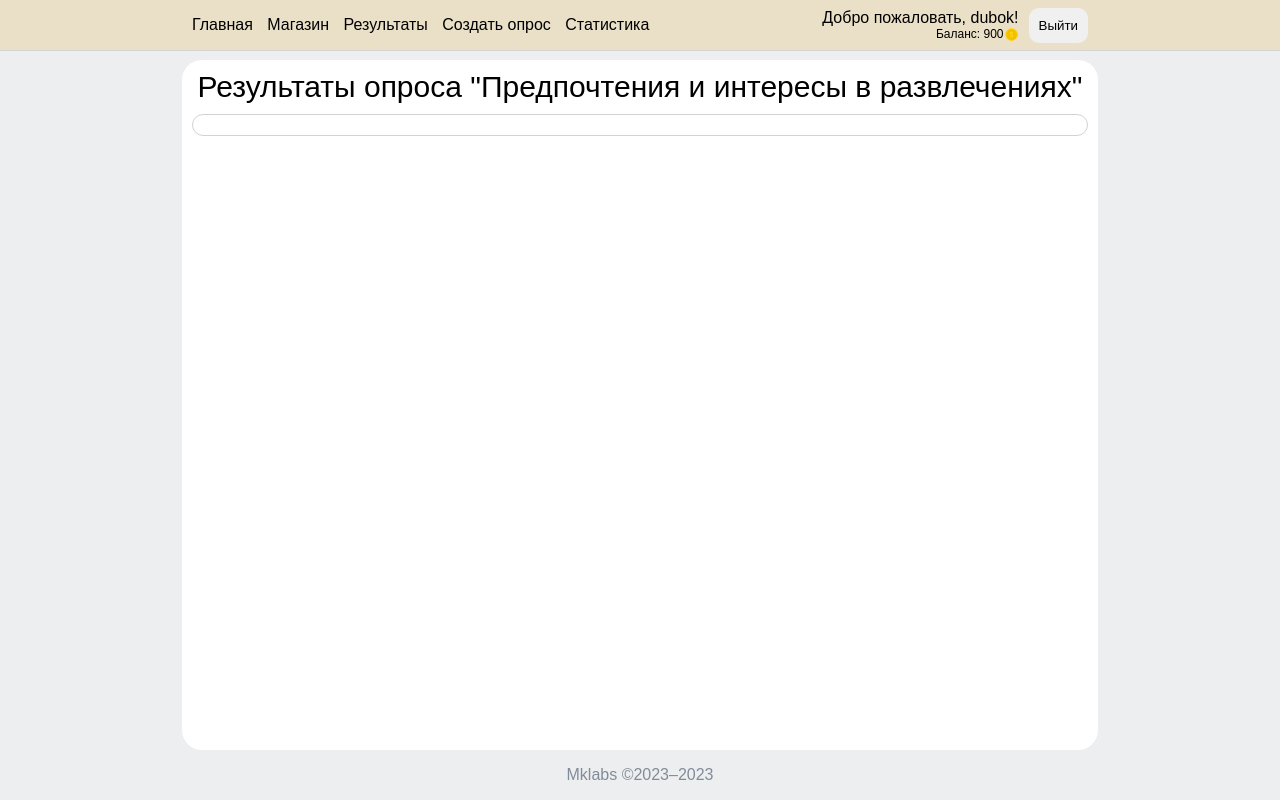
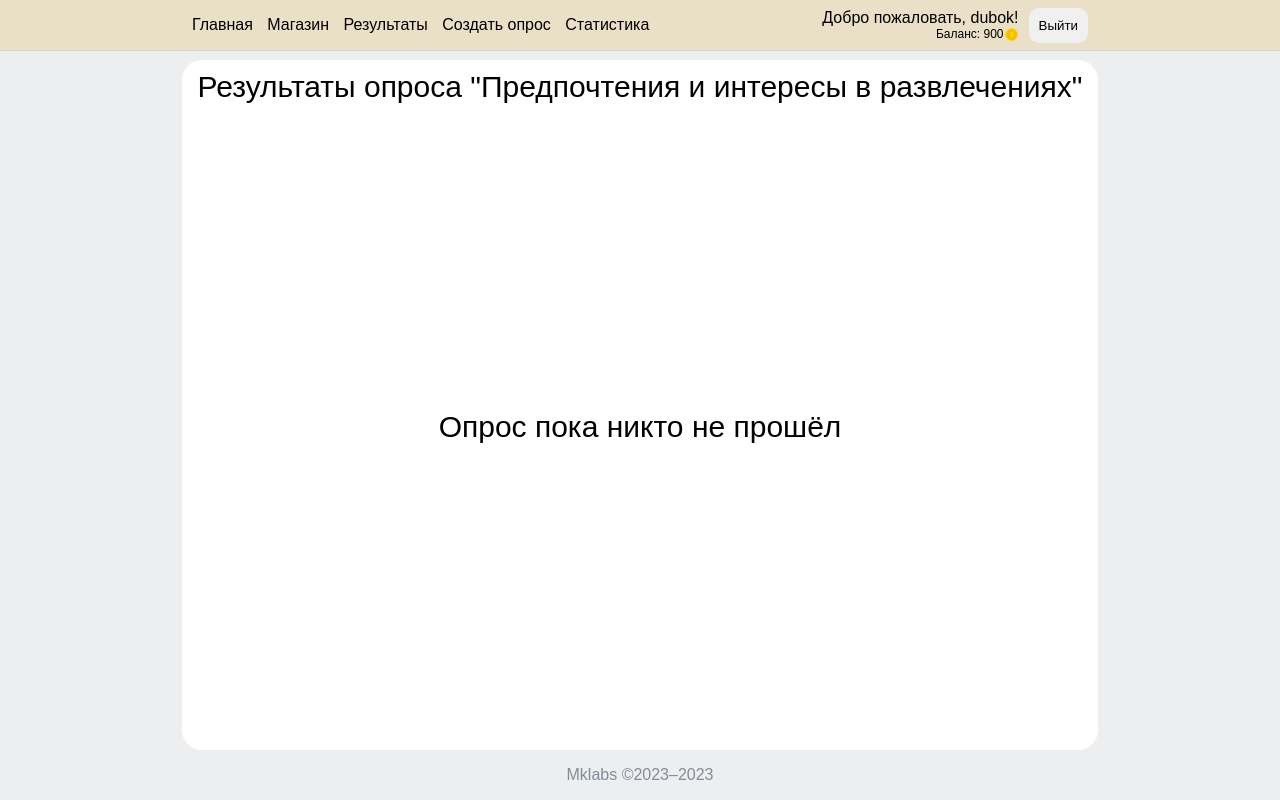
Before and after one commit to Magikman008/Survey-App, a Django app: page /survey_results/1/ in a window 1280 px wide. Run offline with Django 4.2, Linux system fonts and the light colour scheme; a user stored in the database is signed in; data comes from the database, SQL or seed files in the repository; both versions use the stored data as it was after the commit.

Commit message:
Some dbs

```diff
--- a/static/css/main.css
+++ b/static/css/main.css
@@ -7,7 +7,7 @@
 
 
 body {
-    font-family: Arial, Verdana, sans !important;
+    font-family: Arial, Verdana, sans-serif !important;
     margin: 0;
     padding: 0;
 
@@ -59,8 +59,8 @@ img {
 }
 
 nav {
+    min-width: 750px;
     width: 70%;
-    min-width: 300px;
     display: flex;
     align-items: center;
     justify-content: space-between;
@@ -80,7 +80,7 @@ nav button {
 button {
     color: black;
     background-color: var(--buttons-color);
-    border: 0px;
+    border: 0;
     border-radius: 10px;
     padding: 10px;
     text-decoration: none;
@@ -127,8 +127,8 @@ main {
 
 .content {
     background-color: white;
+    min-width: 750px;
     width: 70%;
-    min-width: 300px;
     padding: 10px;
     margin-top: 10px;
     border-radius: 20px;
@@ -158,7 +158,7 @@ main {
     height: 200px;
     margin: 10px;
     background-color: var(--buttons-color);
-    border: 0px;
+    border: 0;
     border-radius: 10px;
     padding: 10px;
     box-sizing: border-box;
@@ -183,6 +183,7 @@ footer {
     bottom: 0;
     left: 0;
     width: 100%;
+    min-width: 750px;
     height: 50px;
     display: flex;
     align-items: center;
@@ -226,7 +227,7 @@ footer {
 }
 
 .popup h2 {
-    margin-top: 0px;
+    margin-top: 0;
 }
 
 .popup input {
--- a/static/js/colors.js
+++ b/static/js/colors.js
@@ -39,7 +39,7 @@ $(document).ready(function () {
                 },
                 success: function (response) {
                     if (response.success) {
-                        const id = parseInt($('[data-color-id]').last().data('color-id')) + 1;
+                        const id = parseInt($('.card-info').last().data('color-id')) + 1;
                         const btn = $('<button class="buy-button activated" data-color-id="' + id + '">Купить</button>');
                         btn.click(buy);
                         $('.card').last().after('<div class="card" style="background-color: ' + colorHex + ' !important;   box-shadow: 0 0 0 0.1rem rgba(123, 123, 123, 0.25); "><div class="card-info" id="' + id + '"><div class="color-info"><div class="color-name">' + colorName + '</div><div class="color-currency">Стоимость: ' + colorCost + '<img src="/static/icons/coin.png"></div></div></div></div>');
@@ -75,7 +75,7 @@ $(document).ready(function () {
                     $(e.target).off();
                     $(e.target).click(activate);
                 } else {
-                    alert('Ошибка при покупке цвета!');
+                    alert(response.message);
                 }
             },
             error: function () {
--- a/templates/survey_result.html
+++ b/templates/survey_result.html
@@ -7,6 +7,7 @@
         </div>
     {% else %}
         <div class="page-title">Результаты опроса "{{ survey.title }}"</div>
+        {% if users|length != 0 %}
             <div class="question-block">
                 {% for user in users %}
                     <div class="user">
@@ -17,5 +18,10 @@
                     </div>
                 {% endfor %}
             </div>
+        {% else %}
+            <div class="no-access">
+                <p>Опрос пока никто не прошёл</p>
+            </div>
+        {% endif %}
     {% endif %}
 {% endblock %}
```
Also changed, not shown: db.sqlite3, myapp/migrations/0001_initial.py. Lines whose indentation alone changed are shown as unchanged.
